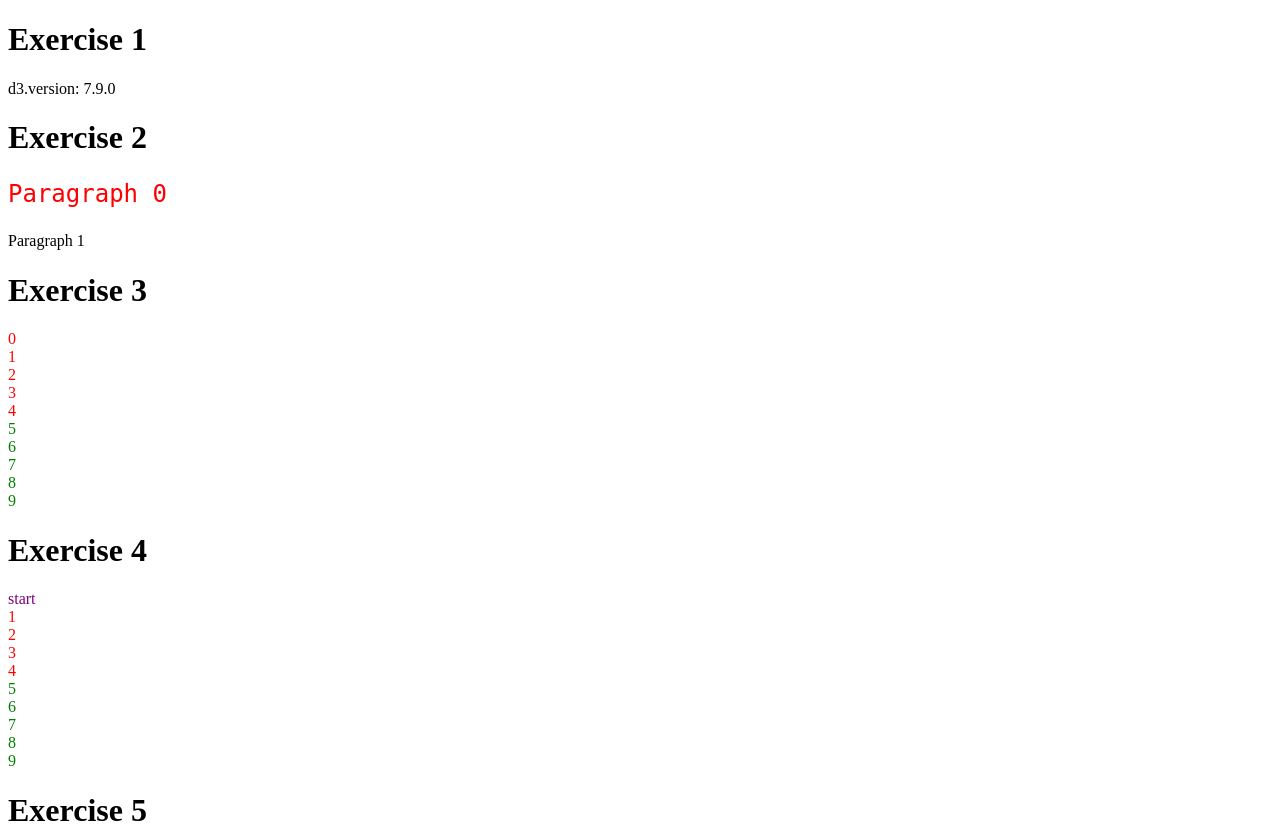
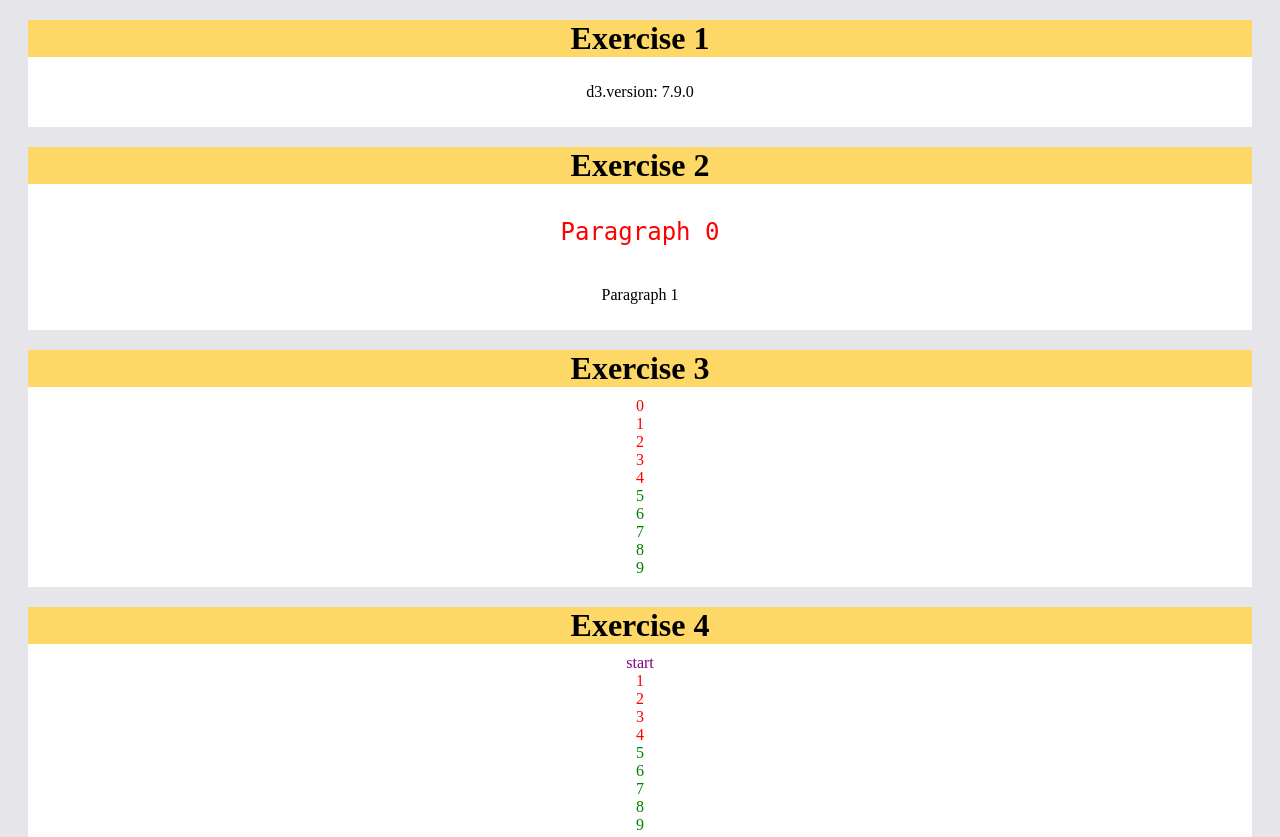
Before and after one commit to kymckay/f21dv-coursework, a plain HTML site: page lab1/main.html in a window 1280 px wide. Shown: the top 837 px of the page. Drawn offline with nearby package versions, Linux system fonts and the light colour scheme; no server answers.

Commit message:
Add some styling to the lab 1 page

```diff
--- /dev/null
+++ b/lab1/lab1.css
@@ -0,0 +1,30 @@
+body {
+    background-color: hsl(240, 9%, 91%);
+}
+
+h1 {
+    background-color: hsl(45, 99%, 70%);
+    text-align: center;
+    width: 100%;
+    margin-top: 0;
+    margin-bottom: 10px;
+}
+
+.exercise {
+    display: flex;
+    flex-direction: column;
+    align-items: center;
+
+    background-color: white;
+
+    margin: 20px;
+    padding-bottom: 10px;
+}
+
+#task13 button {
+    margin: 10px;
+
+    width: 200px;
+    height: 100px;
+    font-size: 24pt;
+}
--- a/lab1/main.html
+++ b/lab1/main.html
@@ -3,7 +3,7 @@
 <head>
     <meta charset="utf-8">
     <title>@kymckay - Data Visualisation and Analytics</title>
-    <link rel="stylesheet" href="main.css">
+    <link rel="stylesheet" href="lab1.css">
     <script src='https://d3js.org/d3.v7.min.js'></script>
     <script src='main.js' type="module"></script>
 </head>
--- a/lab1/tasks/task13.js
+++ b/lab1/tasks/task13.js
@@ -32,7 +32,7 @@ async function task13(selector) {
 
   d3.select(selector)
     .append('button')
-    .text('Apply new circle data join')
+    .text('Apply new circle data')
     .on('click', () => joinData(svg));
 
 
```
